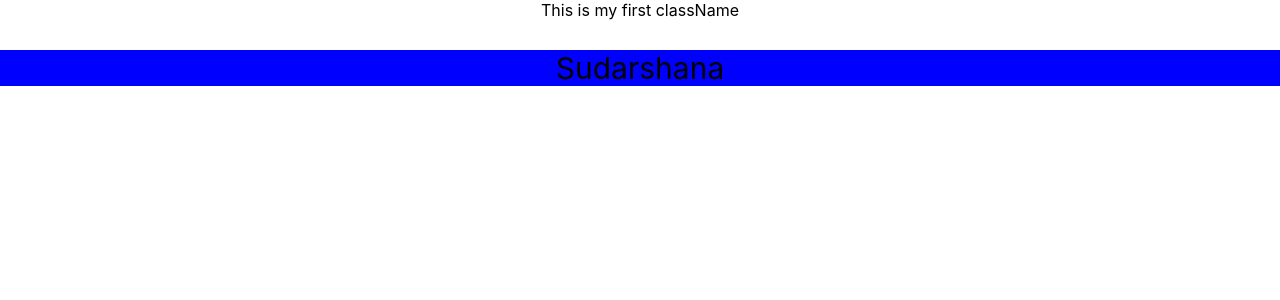
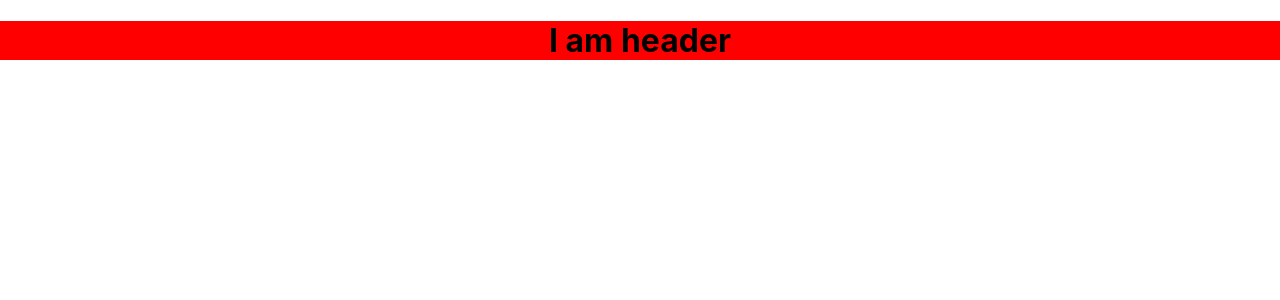
Before and after one commit to hemanthkatam/react-basics, a React (Create React App) app: page / in a window 1280 px wide. Shown: the top 300 px of the page. Built offline with nearby package versions, Linux system fonts and the light colour scheme.

Commit message:
fundamentals

```diff
--- a/src/App.js
+++ b/src/App.js
@@ -1,11 +1,10 @@
-import logo from './logo.svg';
-import './App.css';
+import { ReactFundamentals } from "./reaact-fundamentals/ReactFundamentals";
+import "./App.css";
 
 function App() {
   return (
     <div className="App">
-     This is my first className
-     <p>Sudarshana</p>
+      <ReactFundamentals />
     </div>
   );
 }
--- /dev/null
+++ b/src/reaact-fundamentals/ReactFundamentals.js
@@ -0,0 +1,17 @@
+import React from "react";
+import { Header } from "./components/Header/Header";
+
+export const ReactFundamentals = () => {
+  return (
+    <div>
+      <Header />
+    </div>
+  );
+};
+
+// TODO
+
+// FOOTER
+// COTENT
+// TABLE
+// HTML tags
--- /dev/null
+++ b/src/reaact-fundamentals/components/Header/Header.css
@@ -0,0 +1,3 @@
+.header{
+background-color: red;
+}
--- /dev/null
+++ b/src/reaact-fundamentals/components/Header/Header.js
@@ -0,0 +1,7 @@
+import React from "react";
+
+import "./Header.css";
+
+export const Header = () => {
+  return <h1 className="header">I am header</h1>;
+};
```
